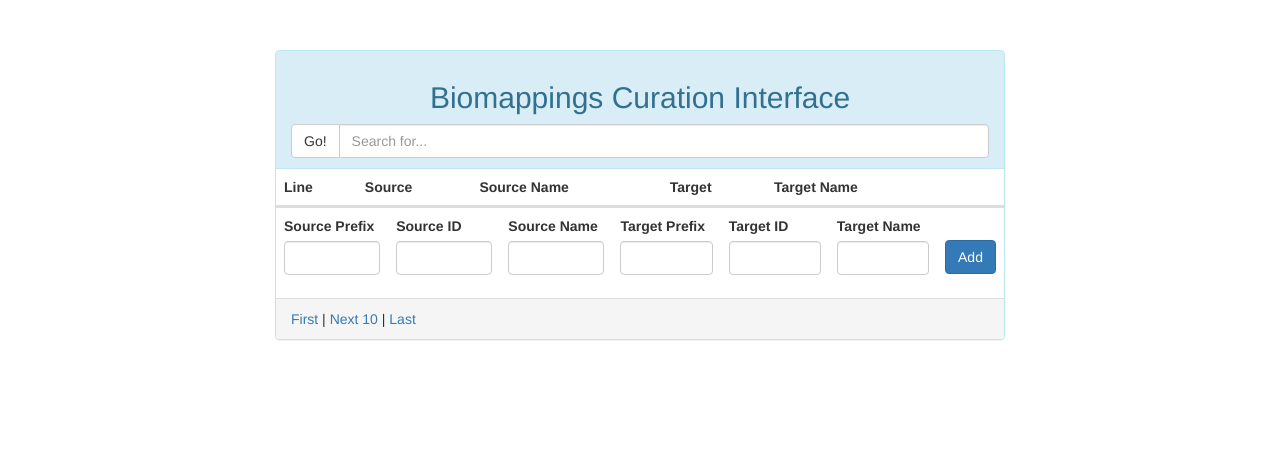
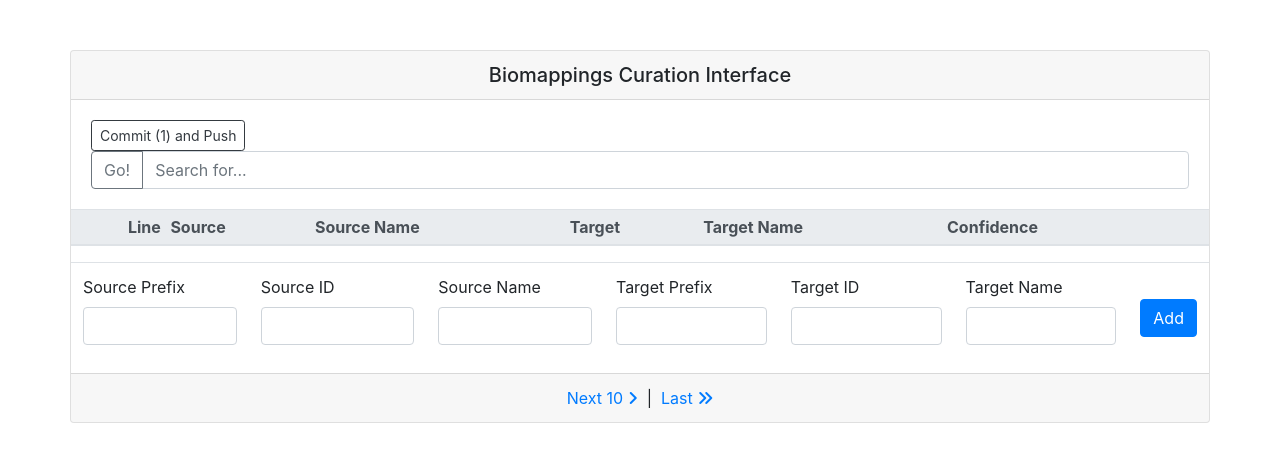
Before and after one commit to biopragmatics/biomappings, a Flask app: a page that uses src/biomappings/templates/home.html in a window 1280 px wide. Shown: the top 462 px of the page. Run offline with Flask 2, Linux system fonts and the light colour scheme; lists and menus that the app fills with data are empty; some libraries are stand-ins or nearby versions.

Commit message:
Update web interface
- Update from bootstrap 3 to 4 by switching from unmaintained flask-bootstrap to bootstrap-flask (confusing, I know)
- Add confidence bars to interface

```diff
--- a/setup.cfg
+++ b/setup.cfg
@@ -63,7 +63,7 @@ tests =
     nose
 web =
     flask
-    flask-bootstrap
+    bootstrap-flask
 
 # Doc8 Configuration #
 # (doc8.ini)         #
--- /dev/null
+++ b/src/biomappings/templates/base.html
@@ -0,0 +1,28 @@
+<!doctype html>
+<html lang="en">
+<head>
+    {% block head %}
+        <!-- Required meta tags -->
+        <meta charset="utf-8">
+        <meta name="viewport" content="width=device-width, initial-scale=1, shrink-to-fit=no">
+
+        {% block styles %}
+            <!-- Bootstrap CSS -->
+            {{ bootstrap.load_css() }}
+        {% endblock %}
+
+        <script src="https://kit.fontawesome.com/4c86883252.js" crossorigin="anonymous"></script>
+
+        <title>{% block title %}{% endblock %}</title>
+    {% endblock %}
+</head>
+<body>
+<!-- Your page content -->
+{% block content %}{% endblock %}
+
+{% block scripts %}
+    <!-- Optional JavaScript -->
+    {{ bootstrap.load_js() }}
+{% endblock %}
+</body>
+</html>
--- a/src/biomappings/templates/home.html
+++ b/src/biomappings/templates/home.html
@@ -1,34 +1,35 @@
-{% extends "bootstrap/base.html" %}
+{% extends "base.html" %}
 
-{% import "bootstrap/wtf.html" as wtf %}
-{% import "bootstrap/fixes.html" as fixes %}
+{% import "bootstrap/form.html" as wtf %}
 {% import "bootstrap/utils.html" as util %}
 
+{% block title %}Biomappings{% endblock %}
+
 {% block content %}
-    <div class="container" style="margin-top: 50px">
-        {{ util.flashed_messages(dismissible=True, container=False) }}
-        <div class="col-md-offset-2 col-md-8 col-sm-offset-2 col-sm-8">
-            <div class="panel panel-info">
-                <div class="panel-heading">
-                    <h2 class="text-center">Biomappings Curation Interface</h2>
+    <div class="container" style="margin-top: 50px; margin-bottom: 50px">
+        {{ util.render_messages(dismissible=True, container=False) }}
+        <div class="row">
+            <div class="card">
+                <h5 class="card-header text-center">Biomappings Curation Interface</h5>
+                <div class="card-body">
                     {% if controller.total_curated %}
                         <a href="{{ url_for('run_commit', limit=limit, offset=offset, prefix=prefix) }}">
-                            <button class="btn btn-default">Commit ({{ controller.total_curated }}) and Push
+                            <button class="btn btn-sm btn-outline-dark">Commit ({{ controller.total_curated }}) and Push
                                 <span class="glyphicon glyphicon-arrow-up" aria-hidden="true"></span>
                             </button>
                         </a>
                     {% endif %}
                     {% if query %}
-                        <span class="btn btn-default">Query: <code>{{ query }}</code></span>
+                        <span class="btn btn-sm btn-outline-dark">Query: <code>{{ query }}</code></span>
                         <a href="{{ url_for('home', limit=limit, offset=offset, prefix=prefix) }}">
-                            <button class="btn btn-default">Clear</button>
+                            <button class="btn btn-sm btn-outline-dark">Clear</button>
                         </a>
                     {% else %}
                         <form class="form" method="GET" role="form" action="{{ url_for('home', prefix=prefix) }}">
                             <div class="input-group">
-                                <span class="input-group-btn">
-                                   <button type="submit" class="btn btn-default">Go!</button>
-                                </span>
+                                <div class="input-group-prepend">
+                                    <button type="submit" class="btn btn-outline-secondary">Go!</button>
+                                </div>
                                 <input type="text" class="form-control" placeholder="Search for..." name="query">
                                 {% if prefix %}
                                     <input type="hidden" name="prefix" value="{{ prefix }}">
@@ -37,22 +38,23 @@
                         </form>
                     {% endif %}
                 </div>
-                <table class="table table-striped table-hover">
-                    <thead>
+                <table class="table table-striped table-hover table-sm">
+                    <thead class="thead-light">
                     <tr>
-                        <th>Line</th>
-                        <th>Source</th>
-                        <th>Source Name</th>
-                        <th>Target</th>
-                        <th>Target Name</th>
-                        <th></th>
-                        <th></th>
+                        <th class="text-right" scope="col">Line</th>
+                        <th scope="col">Source</th>
+                        <th scope="col">Source Name</th>
+                        <th scope="col">Target</th>
+                        <th scope="col">Target Name</th>
+                        <th scope="col">Confidence</th>
+                        <th scope="col"></th>
+                        <th scope="col"></th>
                     </tr>
                     </thead>
                     <tbody>
                     {% for line, p in controller.predictions(query=query, offset=offset, limit=limit, prefix=prefix) %}
                         <tr>
-                            <td>{{ 1 + line }}</td>
+                            <td class="text-right">{{ 1 + line }}</td>
                             <td>
                                 <a href="{{ controller.get_url(p['source prefix'], p['source identifier']) }}">
                                     {{ controller.get_curie(p['source prefix'], p['source identifier']) }}
@@ -66,13 +68,24 @@
                             </td>
                             <td>{{ p['target name'] }}</td>
                             <td>
+                                <div class="progress" style="margin-bottom: 0">
+                                    <div class="progress-bar progress-bar-striped"
+                                         role="progressbar"
+                                         aria-valuenow="{{ ((p['confidence'] | float) * 100) | int }}" aria-valuemin="0"
+                                         aria-valuemax="100"
+                                         style="width: {{ ((p['confidence'] | float) * 100) | int }}%">
+                                        <span>{{ ((p['confidence'] | float) * 100) | int }}%</span>
+                                    </div>
+                                </div>
+                            </td>
+                            <td>
                                 <a href="{{ url_for('mark', line=line, value='yup', limit=limit, offset=offset, query=query, prefix=prefix) }}">
-                                    <span class="glyphicon glyphicon-thumbs-up" aria-hidden="true"></span>
+                                    <i class="far fa-thumbs-up"></i>
                                 </a>
                             </td>
                             <td>
                                 <a href="{{ url_for('mark', line=line, value='nope', limit=limit, offset=offset, query=query, prefix=prefix) }}">
-                                    <span class="glyphicon glyphicon-thumbs-down" aria-hidden="true"></span>
+                                    <i class="far fa-thumbs-down"></i>
                                 </a>
                             </td>
                         </tr>
@@ -83,33 +96,39 @@
                 <form class="form" method="POST" role="form" action="{{ url_for('add_mapping') }}">
                     <table class="table" style="margin-bottom: 0">
                         <tr>
-                            <td>{{ wtf.form_field(form.source_prefix) }}</td>
-                            <td>{{ wtf.form_field(form.source_id) }}</td>
-                            <td>{{ wtf.form_field(form.source_name) }}</td>
-                            <td>{{ wtf.form_field(form.target_prefix) }}</td>
-                            <td>{{ wtf.form_field(form.target_id) }}</td>
-                            <td>{{ wtf.form_field(form.target_name) }}</td>
-                            <td style="padding-bottom: 24px; vertical-align: bottom">
-                                {{ wtf.form_field(form.submit, class="btn btn-primary") }}
+                            <td>{{ wtf.render_field(form.source_prefix) }}</td>
+                            <td>{{ wtf.render_field(form.source_id) }}</td>
+                            <td>{{ wtf.render_field(form.source_name) }}</td>
+                            <td>{{ wtf.render_field(form.target_prefix) }}</td>
+                            <td>{{ wtf.render_field(form.target_id) }}</td>
+                            <td>{{ wtf.render_field(form.target_name) }}</td>
+                            <td style="vertical-align: middle">
+                                {{ wtf.render_field(form.submit, class="btn btn-primary") }}
                             </td>
                         </tr>
                     </table>
                 </form>
 
-                <div class="panel-footer">
-                    <a href="{{ url_for('home', limit=limit, offset=0, query=query, prefix=prefix) }}">First</a> |
+                <div class="card-footer text-center">
                     {% if 0 <= offset - limit %}
+                        <a href="{{ url_for('home', limit=limit, offset=0, query=query, prefix=prefix) }}">
+                            <i class="fas fa-angle-double-left"></i>
+                            First
+                        </a> &nbsp;|&nbsp;
                         <a href="{{ url_for('home', limit=limit, offset=offset - limit, query=query, prefix=prefix) }}">
+                            <i class="fas fa-angle-left"></i>
                             Previous {{ limit }}
-                        </a> |
+                        </a>  &nbsp;|&nbsp;
                     {% endif %}
                     {% if offset <= controller.total_predictions - limit %}
                         <a href="{{ url_for('home', limit=limit, offset=offset + limit, query=query, prefix=prefix) }}">
                             Next {{ limit }}
-                        </a> |
+                            <i class="fas fa-angle-right"></i>
+                        </a>  &nbsp;|&nbsp;
                     {% endif %}
                     <a href="{{ url_for('home', limit=limit, offset=controller.total_predictions - limit, query=query, prefix=prefix) }}">
                         Last
+                        <i class="fas fa-angle-double-right"></i>
                     </a>
                 </div>
             </div>
```
